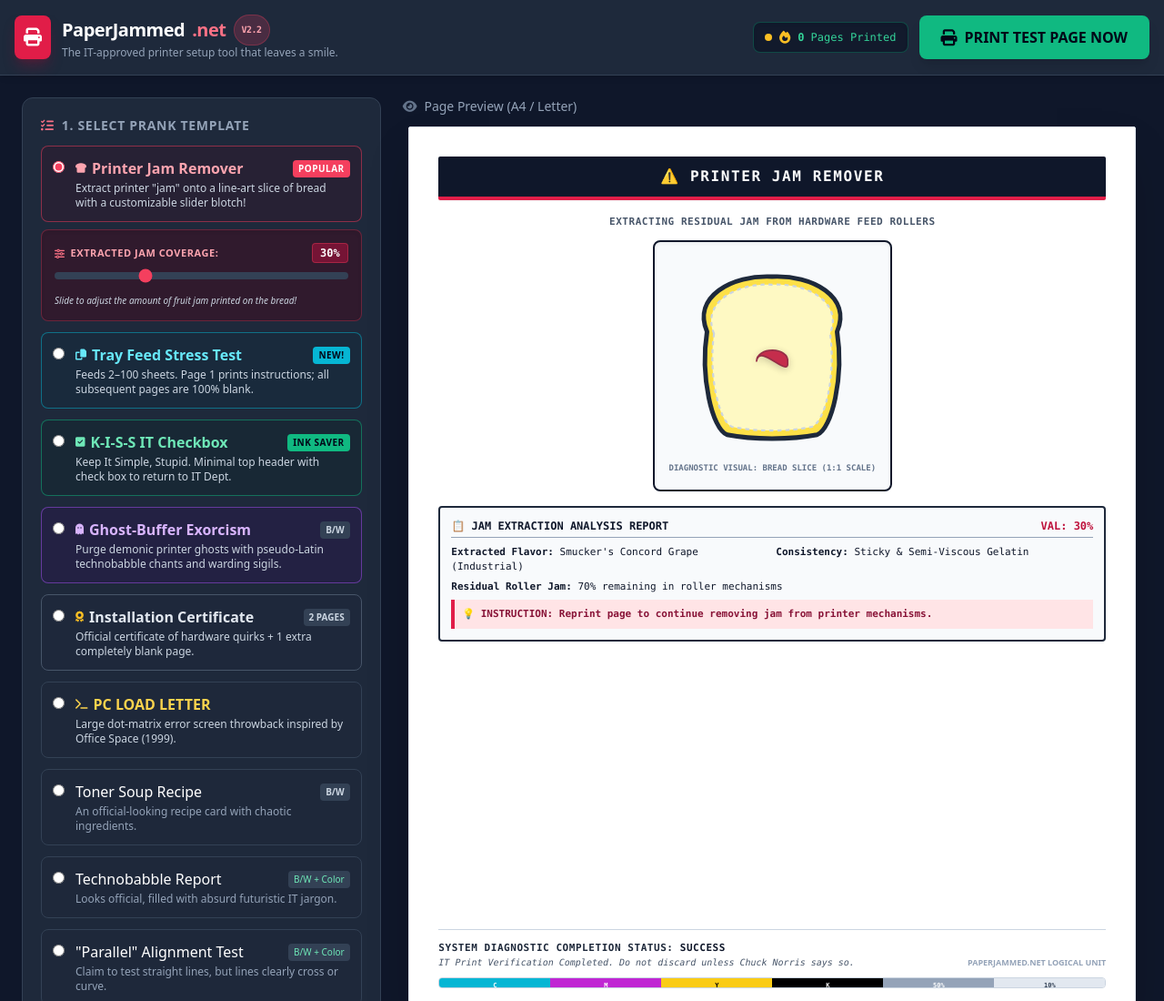
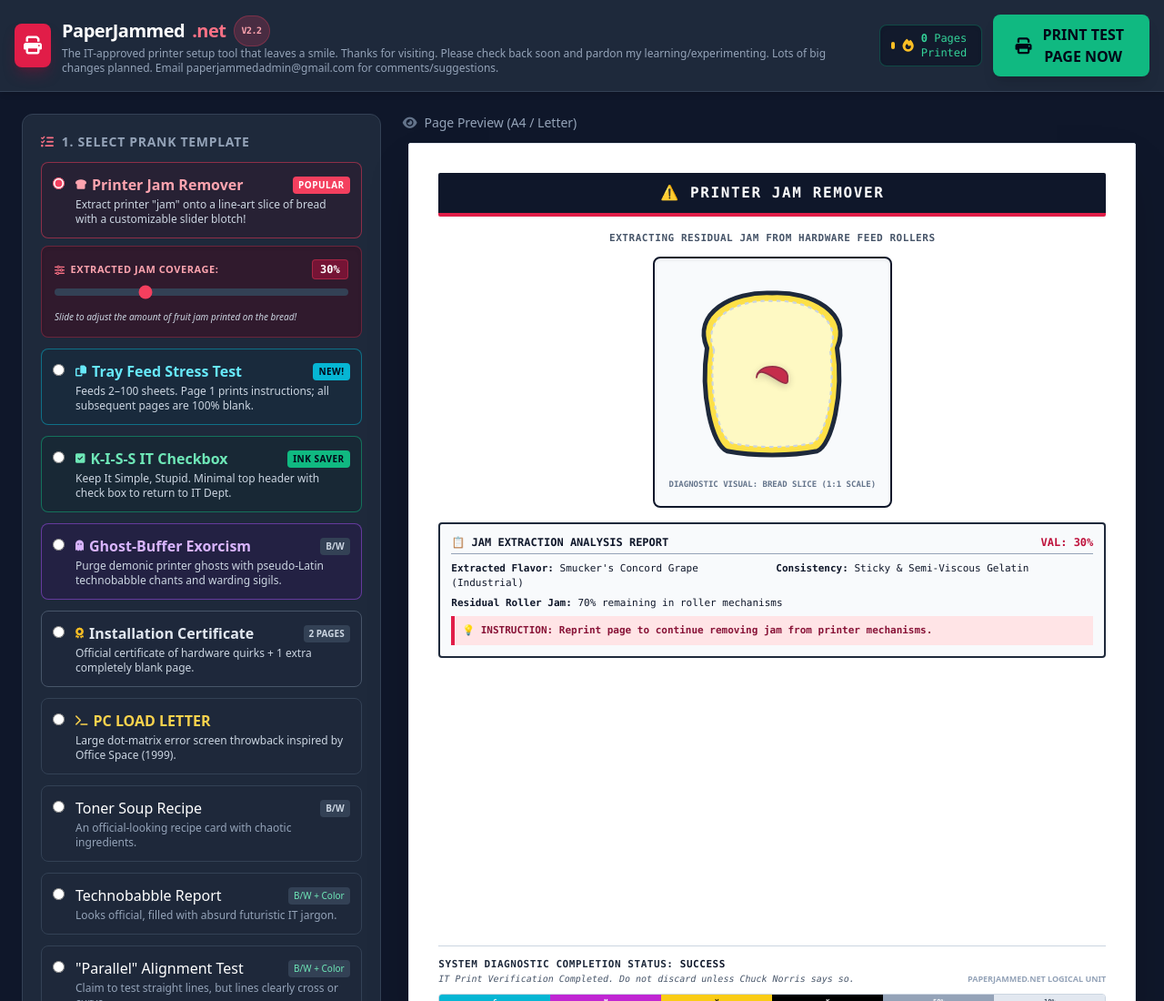
Before and after one commit to xraygun/paperjammed-website, a plain HTML site: page public/index.html in a window 1280 px wide. Shown: the top 1100 px of the page at 91% size. Drawn offline with nearby package versions, Linux system fonts and the light colour scheme; no server answers.

Commit message:
Update index.html
Note added to subtitle text about upcoming changes.

```diff
--- a/public/index.html
+++ b/public/index.html
@@ -92,7 +92,7 @@
             PaperJammed<span class="text-rose-400">.net</span>
             <span class="text-[10px] bg-rose-500/20 text-rose-300 border border-rose-500/30 px-2 py-0.5 rounded-full font-mono uppercase">v2.2</span>
           </h1>
-          <p class="text-xs text-slate-400">The IT-approved printer setup tool that leaves a smile.</p>
+          <p class="text-xs text-slate-400">The IT-approved printer setup tool that leaves a smile. Thanks for visiting. Please check back soon and pardon my learning/experimenting. Lots of big changes planned. Email paperjammedadmin@gmail.com for comments/suggestions.</p>
         </div>
       </div>
 
```
